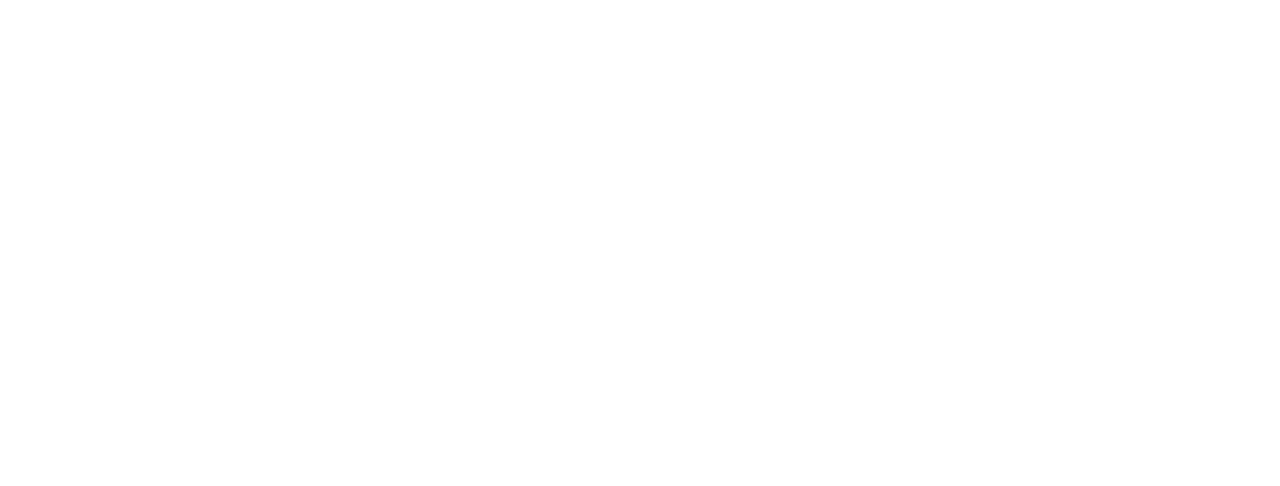
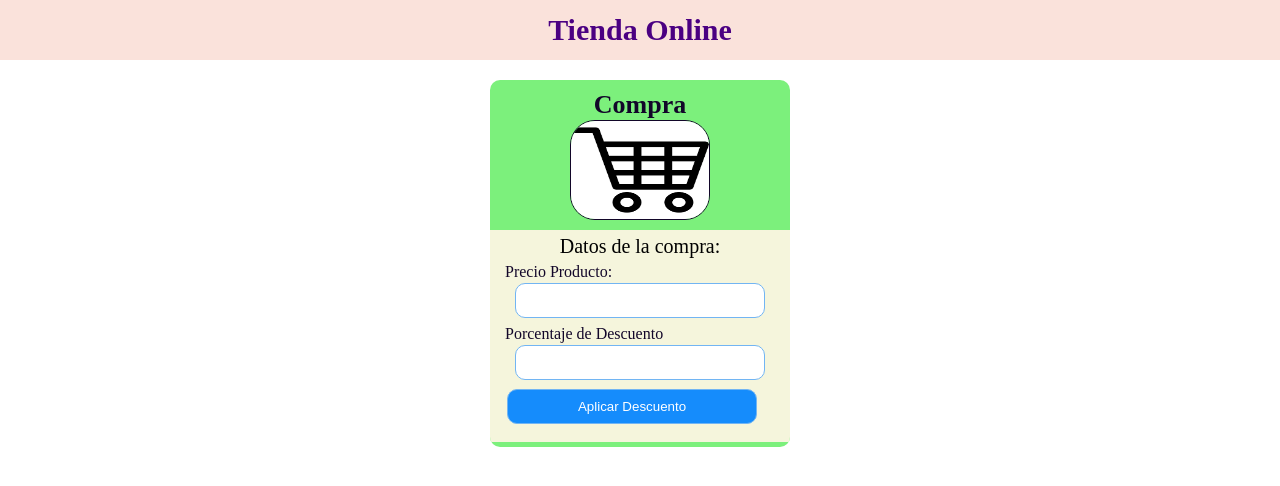
Before and after one commit to zulean1/PracticaJavascript, a plain HTML site: page Precios_Descuentos/Descuentos.html in a window 1280 px wide. Drawn offline with Linux system fonts and the light colour scheme.

Commit message:
Culminando ejercicio de descuento

```diff
--- a/Precios_Descuentos/Descuentos.html
+++ b/Precios_Descuentos/Descuentos.html
@@ -5,8 +5,51 @@
     <meta http-equiv="X-UA-Compatible" content="IE=edge">
     <meta name="viewport" content="width=device-width, initial-scale=1.0">
     <title>Home</title>
+    <link href="css/descuento.css" rel="stylesheet" >
 </head>
 <body>
+    <header class="header-figura">
+        <h1 class="header-title">Tienda Online</h1>
+    </header>
+   <main class="main-container">
+    <section class="section-container">
+        <div class="section-container-header_title">
+            <h2 class="subtitle">Compra</h2>
+            <img class="img-figure" src="assets/carrito_compras.png">
+        </div>
+        <article class="container-form">
+        <form class="form-figure">
+            <fieldset class="border-form">
+            <legend class="title-form">Datos de la compra: </legend>
+            <div class="form-content">
+                <label for="precioP" class="form-label">
+                   Precio Producto:
+                </label>
+                <input name="precioP" id="precioP" type="number" class="form-input">
+            </div>
+            <div class="form-content">
+                <label for="porcentaje" class="form-label">
+                   Porcentaje de Descuento
+                </label>
+                <input name="porcentaje" id="porcentaje" type="number" class="form-input">
+            </div>
+            <div class="form-button">
+
+              <button type="button" class="button" onclick="mostrar()">
+                  Aplicar Descuento
+                </button>
+                <p id="resultado"></p>
+            </div>
+        </fieldset>
+        </form>
+    </article>
+    </section>
+</main>
+
+
+    <script src="js/Descuentos.js">
+
+    </script>
 
 </body>
 </html>
--- /dev/null
+++ b/Precios_Descuentos/css/descuento.css
@@ -0,0 +1,135 @@
+*{
+    padding: 0;
+    margin:0;
+    box-sizing: border-box;
+}
+
+.header-figura{
+    background: rgb(250, 226, 219);
+    width: 100%;
+    height: 60px;
+    display: flex;
+    justify-content: center;
+    align-items: center;
+}
+
+.header-title{
+    font-size: 30px;
+    font-weight: 600 ;
+    color: indigo;
+}
+
+.main-container{
+    width: 100%;
+    height: auto;
+    background: white;
+    height: inherit;
+    display: flex;
+    justify-content: center;
+    padding: 5px;
+    overflow: hidden;
+}
+
+.section-container{
+    width: 300px;
+    border-radius: 10px;
+    margin-top: 15px;
+    overflow: hidden;
+    background: rgb(124, 240, 124);
+
+}
+
+.section-container-header_title{
+    display: flex;
+    justify-content: center;
+    flex-direction: column;
+    align-items: center;
+    margin: 5px;
+    padding: 5px;
+}
+
+.subtitle{
+    font-size: 26px;
+    font-weight: 600;
+    color: rgb(18, 6, 41);
+}
+
+.img-figure{
+    width: 140px;
+    height: 100px;
+    border-radius: 25px;
+    border: 1px solid rgb(18, 6, 41);
+
+
+}
+
+.container-form{
+    background: beige;
+    width: inherit;
+
+}
+
+.form-figure{
+    margin: 5px;
+    padding: 5px;
+
+}
+
+.title-form{
+    font-size: 20px;
+    font-weight: 400;
+    color: black;
+    text-align: center;
+}
+
+.border-form{
+    border: none;
+}
+
+.form-content{
+
+    margin : 3px;
+    padding: 2px;
+    display: flex;
+    flex-direction: column;
+    justify-content: center;
+    align-items: center;
+
+
+}
+
+.form-label{
+    font-size: 16px;
+    font-weight: 500;
+    color: rgb(18, 6, 41);
+    margin-bottom: 2px;
+    align-self: flex-start;
+
+}
+
+.form-input{
+    width: 250px;
+    height: 35px;
+    border: 1px solid rgb(114, 181, 243);
+    border-radius: 10px;
+}
+
+.form-button{
+    margin : 5px;
+    padding: 2px;
+    display: flex;
+    flex-direction: column;
+    justify-content: center;
+}
+
+.button{
+    margin-bottom: 6px;
+    padding: 3px;
+    width: 250px;
+    height: 35px;
+    border: 1px solid rgb(114, 181, 243);
+    border-radius: 10px;
+    color: white;
+    background: rgb(21, 140, 252);
+    text-align: center;
+}
--- a/Precios_Descuentos/js/Descuentos.js
+++ b/Precios_Descuentos/js/Descuentos.js
@@ -0,0 +1,21 @@
+
+
+function calcularDProducto(porcentaje, precioOriginal) {
+
+
+    const descuentoTotalPorcentaje = (100 - porcentaje )
+    return pagoT = (precioOriginal * descuentoTotalPorcentaje  ) / 100;
+
+
+}
+
+function mostrar() {
+    const porcentaje = document.getElementById('porcentaje').value ;
+    const precioOriginal = document.getElementById('precioP').value;
+
+    const pago = calcularDProducto (porcentaje, precioOriginal) ;
+
+    const resultado = document.getElementById('resultado')
+    resultado.innerText = `El resultado de precio con descuento es : $  ${pago}`;
+
+}
```
Also changed, not shown: Figuras_Geometricas/figura.html (+7 -7 lines), Figuras_Geometricas/js/figura.js (+13 -7 lines), Precios_Descuentos/assets/carrito_compras.png (added), Precios_Descuentos/css/style.css (deleted).
